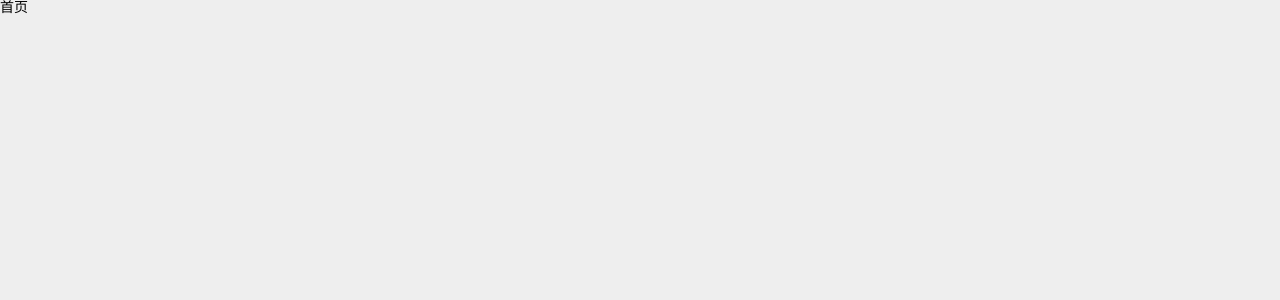
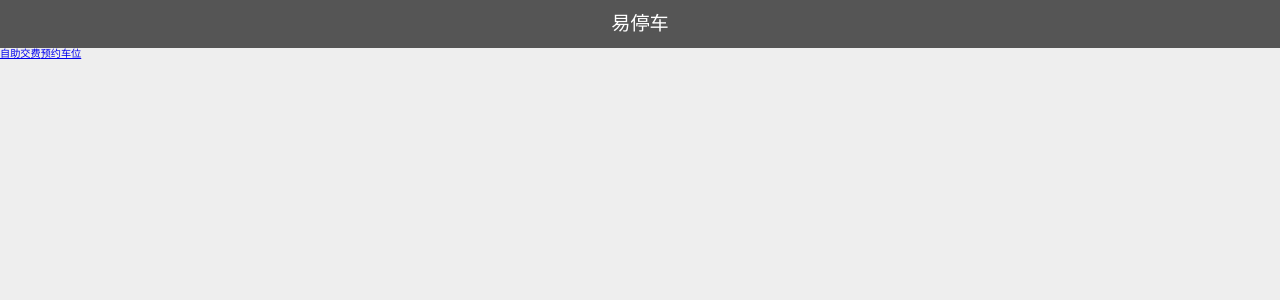
Before and after one commit to haoxl3/parking, a Nuxt app: page / in a window 1280 px wide. Shown: the top 300 px of the page. Built offline with nearby package versions, Linux system fonts and the light colour scheme.

Commit message:
头部组件

```diff
--- a/assets/css/common.css
+++ b/assets/css/common.css
@@ -1,5 +1,5 @@
 body{
     background-color: #eee;
-    font-size: 14px;
+    font-size: 63.5%;
     font-family: 'Microsoft Yahei'
 }
--- /dev/null
+++ b/components/mHeader.vue
@@ -0,0 +1,40 @@
+<template>
+    <header>
+        <i class="iconfont return" v-show="isReturn" @click="goBack">&#xe619;</i>
+        <slot>易停车</slot>
+    </header>
+</template>
+<script>
+export default {
+    props: {
+        isReturn: {
+            type: Boolean,
+            default: true
+        }
+    },
+    methods: {
+        goBack() {
+            this.$router.go(-1)
+        }
+    }
+}
+</script>
+<style lang="stylus">
+    $height = 3rem;
+    header{
+        height: $height;
+        line-height: $height;
+        background-color: #555555;
+        color: #fff;
+        position: relative;
+        text-align: center;
+        font-size: 1.2rem;
+        .return{
+            position: absolute;
+            top: 0;
+            bottom: 0;
+            left: 10px;
+            cursor: pointer;
+        }
+    }
+</style>
--- a/package.json
+++ b/package.json
@@ -26,6 +26,7 @@
     "eslint-plugin-node": "^5.1.1",
     "eslint-plugin-promise": "^3.5.0",
     "eslint-plugin-standard": "^3.0.1",
-    "stylus": "^0.54.5"
+    "stylus": "^0.54.5",
+    "stylus-loader": "^3.0.1"
   }
 }
--- /dev/null
+++ b/pages/home/appoint.vue
@@ -0,0 +1,13 @@
+<template>
+    <m-header>
+      <span>预约车位</span>
+    </m-header>
+</template>
+<script>
+import mHeader from '~/components/mHeader.vue'
+export default {
+  components: {
+    mHeader
+  }
+}
+</script>
--- /dev/null
+++ b/pages/home/pay.vue
@@ -0,0 +1,13 @@
+<template>
+    <m-header>
+      <span>自助交费</span>
+    </m-header>
+</template>
+<script>
+import mHeader from '~/components/mHeader.vue'
+export default {
+  components: {
+    mHeader
+  }
+}
+</script>
--- a/pages/index.vue
+++ b/pages/index.vue
@@ -1,12 +1,19 @@
 <template>
   <div>
-    首页
+    <m-header :isReturn="false"></m-header>
+    <div>
+      <nuxt-link to="/home/pay">自助交费</nuxt-link>
+      <nuxt-link to="/home/appoint">预约车位</nuxt-link>
+    </div>
   </div>
 </template>
 
 <script>
+import mHeader from '~/components/mHeader.vue'
 export default {
-
+  components: {
+    mHeader
+  }
 }
 </script>
 
```
Also changed, not shown: components/Logo.vue (deleted, +0 -79 lines), components/README.md (deleted).
